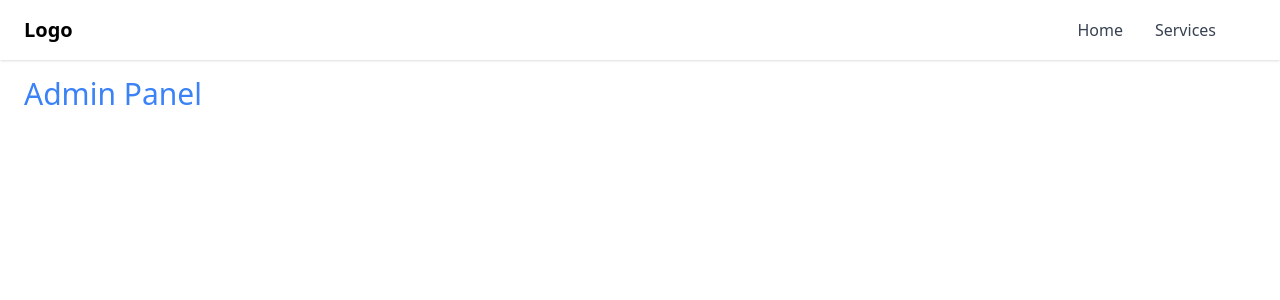
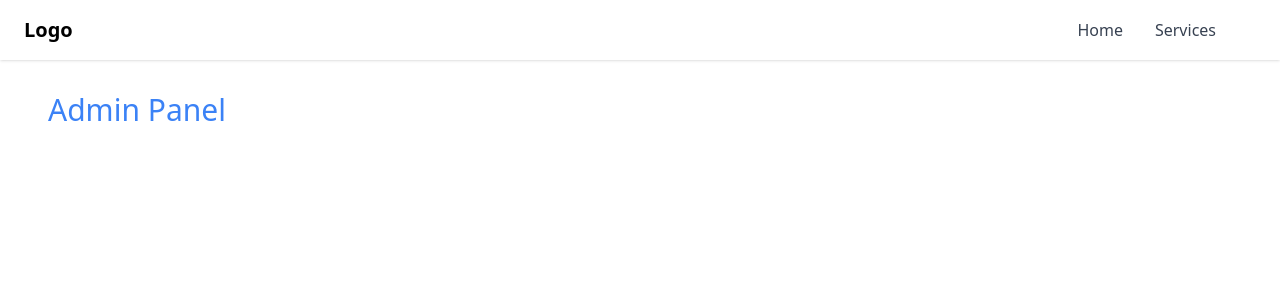
Before and after one commit to averrois/Digital-Zone, a Vue app in the folder client/admin/: page / in a window 1280 px wide. Shown: the top 300 px of the page. Built offline with nearby package versions, Linux system fonts and the light colour scheme.

Commit message:
fix: update admin App UI

```diff
--- a/client/admin/src/App.vue
+++ b/client/admin/src/App.vue
@@ -5,5 +5,7 @@ import Navbar from "./components/Navbar.vue"
 
 <template>
   <Navbar />
+  <div class="container  mx-auto px-6 py-4">
   <RouterView />
+  </div>
 </template>
```
